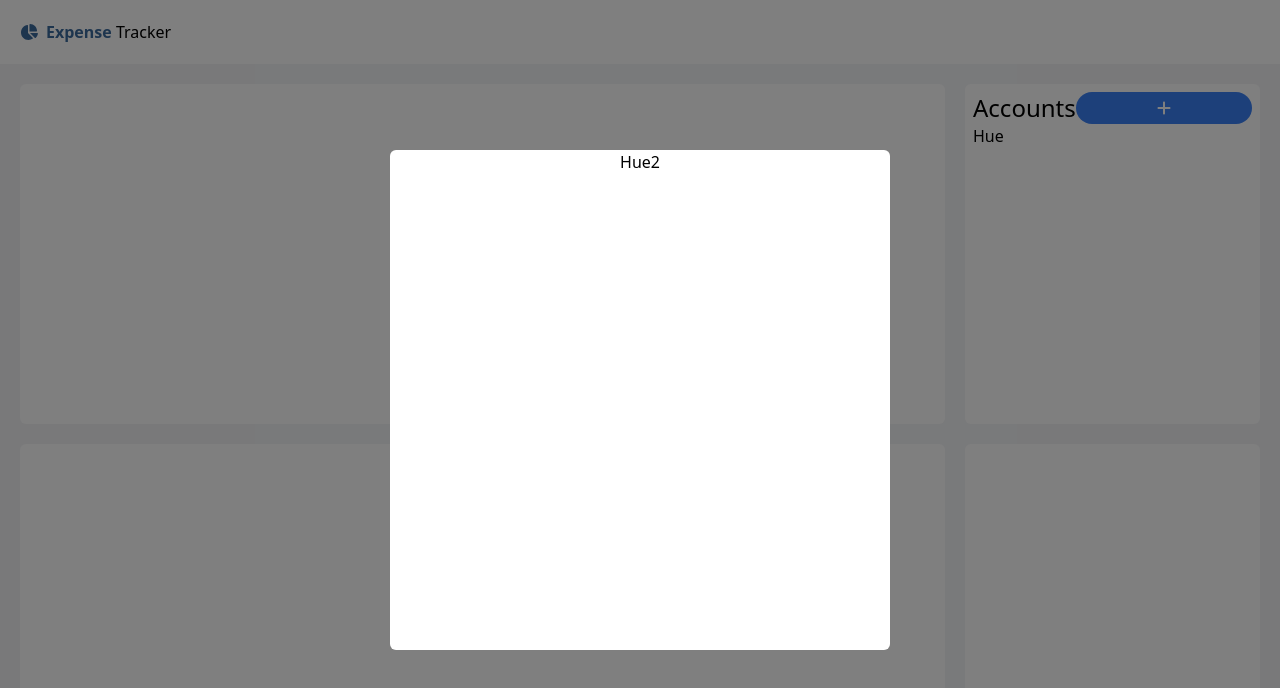
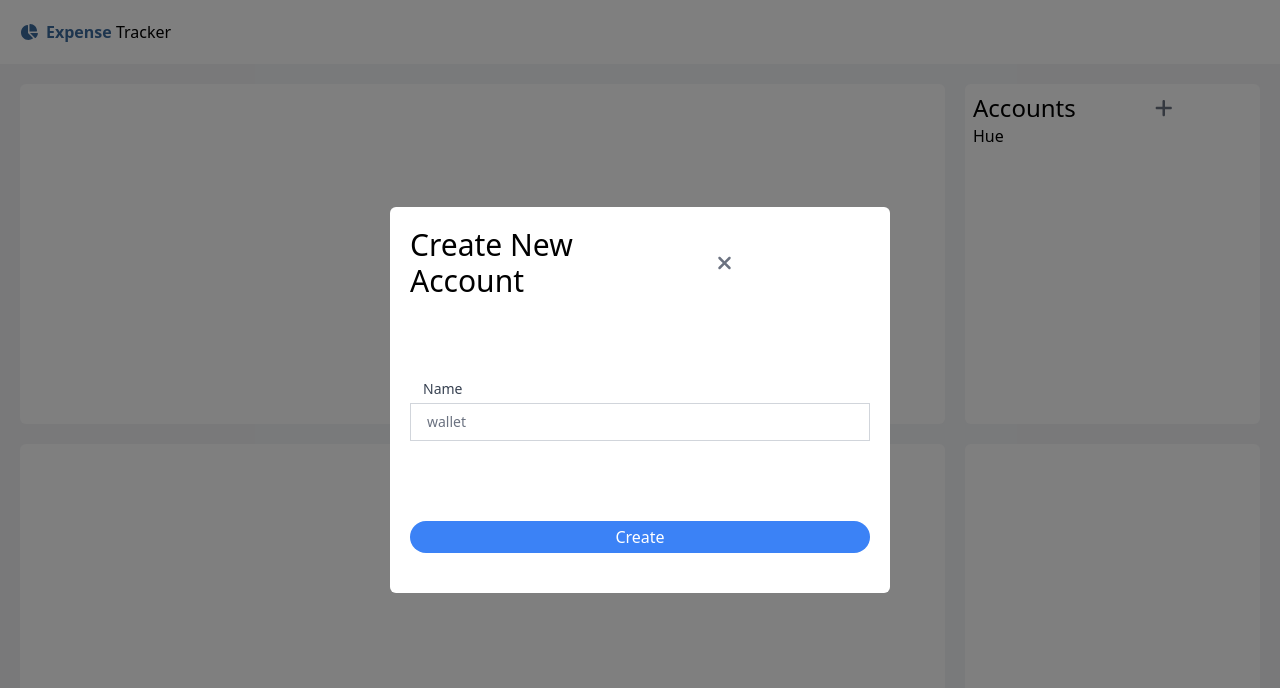
Before and after one commit to kkarmazaite/expense-tracker, a Nuxt app: page / in a window 1280 px wide. Both pictures are taken after a click on the button 1163 px from the left and 108 px from the top of the page. Shown: the top 688 px of the page. Built offline with nearby package versions, Linux system fonts and the light colour scheme; no server answers.

Commit message:
Fixing card and modal designs

```diff
--- a/components/Accounts.vue
+++ b/components/Accounts.vue
@@ -1,6 +1,21 @@
 <template>
-  <UICard title="accounts">
+  <UICard cardTitle="accounts" modalTitle="create new account">
     <template v-slot:card-content> Hue</template>
-    <template v-slot:modal-content> Hue2</template>
+    <template v-slot:modal-content>
+      <h1 class="mb-20 text-5xl"></h1>
+      <div class="mb-20">
+        <UIInput
+          label="Name"
+          placeholder="wallet"
+          v-model="accountCreationData.name"
+        />
+      </div>
+      <UIButton>Create</UIButton>
+    </template>
   </UICard>
 </template>
+<script setup lang="ts">
+const accountCreationData = reactive({
+  name: '',
+})
+</script>
--- a/components/UI/Button.vue
+++ b/components/UI/Button.vue
@@ -7,6 +7,7 @@
         type === 'regular' && disabled,
       'bg-blue-500 hover:bg-blue-400 text-white': type === 'regular',
       'text-blue-500 hover:text-blue-400': type === 'text',
+      'text-gray-500 hover:text-gray-400 w-auto px-2': type === 'plain',
     }"
     @click="(event) => emits('onClick', event)"
   >
--- a/components/UI/Card.vue
+++ b/components/UI/Card.vue
@@ -1,20 +1,32 @@
 <template>
   <div class="bg-white rounded-md p-2">
-    <div v-if="title" class="flex justify-between">
-      <h2 class="capitalize text-bold text-2xl">{{ title }}</h2>
-      <UIButton class="w-auto px-2" @click="showModal = true">
+    <div v-if="cardTitle" class="flex justify-between">
+      <h2 class="capitalize text-bold text-2xl">{{ cardTitle }}</h2>
+      <UIButton
+        type="plain"
+        class="w-auto px-2 text-xl"
+        @click="showModal = true"
+      >
         <font-awesome-icon icon="fa-solid fa-plus" />
       </UIButton>
     </div>
     <slot name="card-content" />
-    <UIModal :showModal="showModal" @click="showModal = false">
+    <UIModal
+      :title="modalTitle"
+      :showModal="showModal"
+      @closeModal="showModal = false"
+    >
       <slot name="modal-content" />
     </UIModal>
   </div>
 </template>
 <script setup>
 const props = defineProps({
-  title: {
+  cardTitle: {
+    type: String,
+    default: '',
+  },
+  modalTitle: {
     type: String,
     default: '',
   },
--- a/components/UI/Modal.vue
+++ b/components/UI/Modal.vue
@@ -12,12 +12,15 @@
       items-center
       bg-black bg-opacity-50
     "
-    @click="showModal = false"
+    @click="closeModal()"
   >
-    <div
-      class="text-center bg-white w-[500px] h-[500px] rounded-md"
-      @click.stop
-    >
+    <div class="bg-white rounded-md p-5 pb-10 w-[500px]" @click.stop>
+      <div class="flex justify-between items-center mb-10">
+        <h2 class="text-3xl capitalize break-words">{{ title }}</h2>
+        <UIButton type="plain" class="text-xl" @click="closeModal()">
+          <font-awesome-icon icon="fa-solid fa-xmark" />
+        </UIButton>
+      </div>
       <slot />
     </div>
   </div>
@@ -26,45 +29,16 @@
 <script setup>
 const emits = defineEmits(['closeModal'])
 const props = defineProps({
+  title: {
+    type: String,
+    default: '',
+  },
   showModal: {
     type: Boolean,
     default: false,
   },
 })
 const closeModal = () => {
-  props.showModal = false
   emits('closeModal')
 }
 </script>
-<style scoped>
-.modal {
-  text-align: center;
-  background-color: white;
-  height: 500px;
-  width: 500px;
-  margin-top: 10%;
-  padding: 60px 0;
-  border-radius: 20px;
-}
-
-h6 {
-  font-weight: 500;
-  font-size: 28px;
-  margin: 20px 0;
-}
-
-p {
-  font-size: 16px;
-  margin: 20px 0;
-}
-
-button {
-  background-color: #ac003e;
-  width: 150px;
-  height: 40px;
-  color: white;
-  font-size: 14px;
-  border-radius: 16px;
-  margin-top: 50px;
-}
-</style>
```
